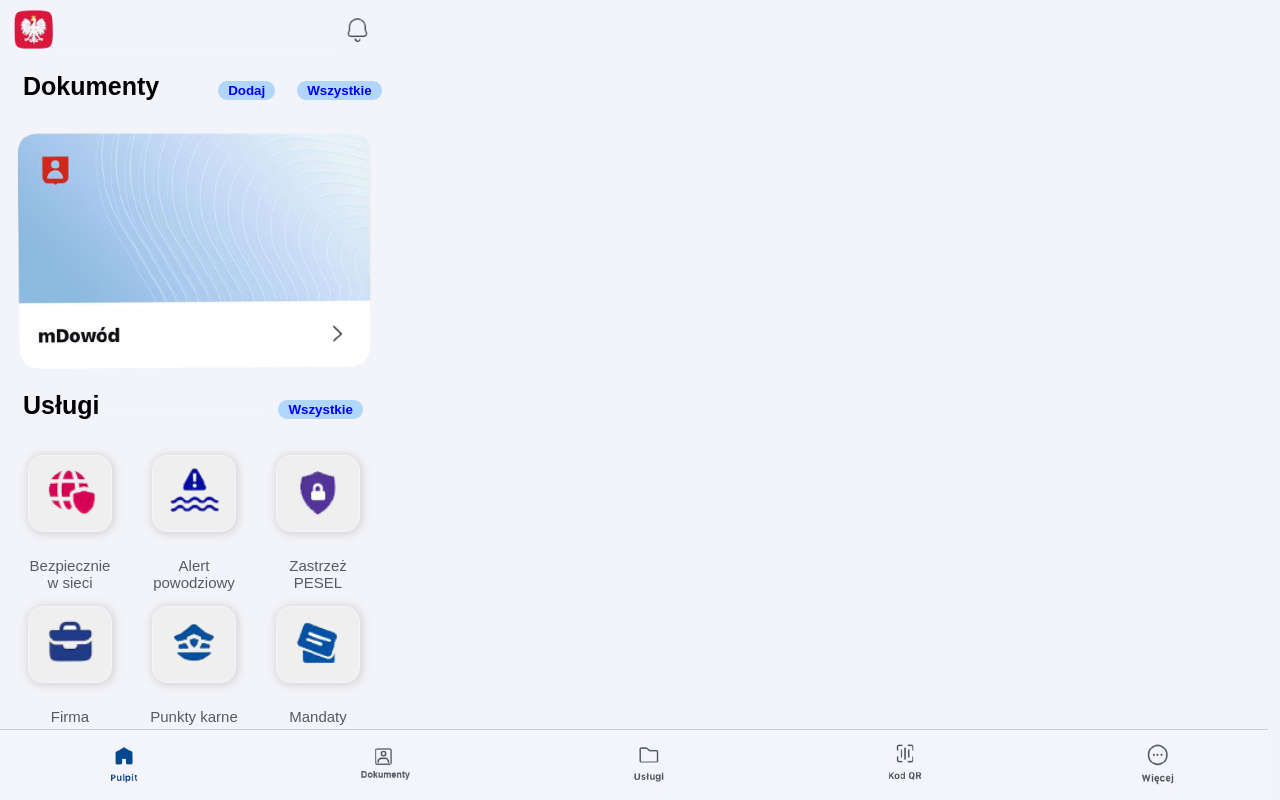
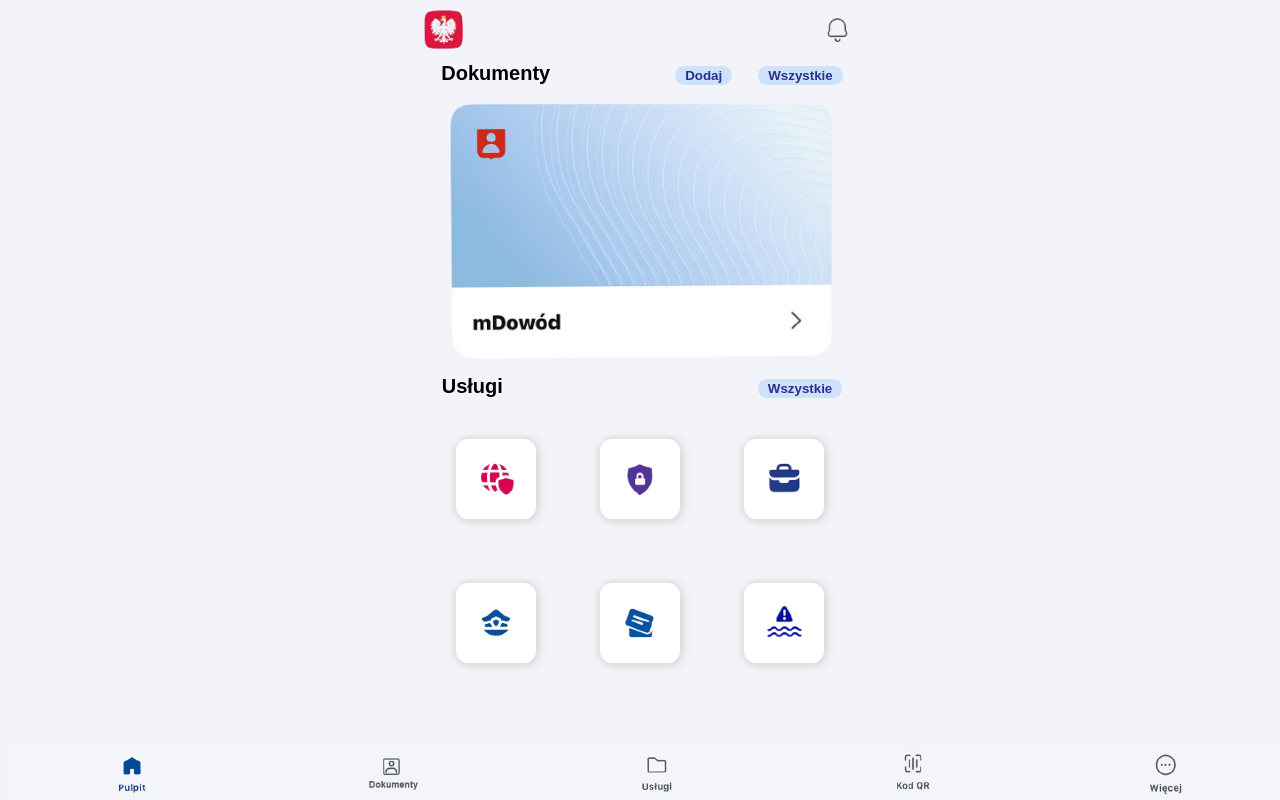
Before and after one commit to kamilgrt/mmob, a plain HTML site: page index2.html in a window 1280 px wide. Drawn offline with Linux system fonts and the light colour scheme.

Commit message:
Update index2.html

```diff
--- a/index2.html
+++ b/index2.html
@@ -7,22 +7,27 @@
     <body style="background-color:#f3f4f9">
 </head>
 <body>
-    <div><img class="orel" src="orel.png" alt="sometext" style="width: 40px;" /><b class="dot">.......................................................................</b><img src="dwonek.png" alt="sometext" style="width: 40px;" /></div>
-</p> <b class="usługi">Dokumenty</b> <b class="dot">.......... </b><button class="wszytko "><b>Dodaj</b></button><button class="wszytko "><b>Wszystkie</b></button><p>
 
-    <a class= "zdjecie" href="index.html"><img src="mdowod.png" alt="HTML tutorial" style="width: 370px;"></a>
-   </p> <b class="usługi">Usługi</b> <b class="dot">........................................ </b><button class="wszytko "><b>Wszystkie</b></button><p>
-    <div class="guziczki">
-        <div ><a class="aaa"><button class="aa"><img src="iconka.png" alt="sometext" style="width: 70px;" /></button></a><p>Bezpiecznie<br>w sieci</p></div>
-        <div><a class="aaa"><button class="aa"><img src="iconkauwaa.png" alt="sometext" style="width: 70px;"/></button></a><p>Alert<br>powodziowy</p></div>
-        <div><a class="aaa"><button class="aa"> <img src="iconka1.png" alt="sometext" style="width: 70px;"/></button></a><p>Zastrzeż<br>PESEL</p></div><br> </div>
-        <div class="guziczki"> <div><a class="aaa"><button class="aa"><img src="iconka2.png" alt="sometext" style="width: 70px;"/></button></a><p>Firma</p></div>
-        <div><a class="aaa"><button class="aa"><img src="iconka3.png" alt="sometext" style="width: 70px;"/></button></a><p>Punkty karne</p></div>
-        <div> <a class="aaa"><button class="aa"><img src="iconka4.png" alt="sometext" style="width: 70px;"/></button></a><p>Mandaty</p></div></div>
+    <nav class="gbar">
+
+    <img class="orel" src="orel.png" alt="sometext" style="width: 40px;" />
+    <img class="dwon" src="dwonek.png" alt="sometext" style="width: 40px;" /><br>
+    <b class="usługi">Dokumenty</b>
+    <button class="Dodaj"><b>Dodaj</b></button>
+    <button class="wszytko "><b>Wszystkie</b></button><br>
+    <a class= "zdjecie" href="index.html"><img src="mdowod.png"  style="width: 400px;"></a><BR>
+    <b class="usługi">Usługi</b>
+    <button class="wszytki" ><b>Wszystkie</b></button><br>
+    <img class="ic" src="iconka.png" alt="sometext" style="width: 50px;" />
+    <img class="ic" src="iconka1.png" alt="sometext" style="width: 50px;" />
+    <img class="ic" src="iconka2.png" alt="sometext" style="width: 50px;" /><br>
+    <img class="ic" src="iconka3.png" alt="sometext" style="width: 50px;" />
+    <img class="ic" src="iconka4.png" alt="sometext" style="width: 50px;" />
+    <img class="ic" src="iconkauwaa.png" alt="sometext" style="width: 50px;" />
+    </nav>
 
 
-
-        <nav class="navbar">
+        <nav class="navbarr">
             <img class="ba" src="bar.png" alt="sometext" style="width: 40px;" />
             <img class="ba" src="bar1.png" alt="sometext" style="width: 65px;" />
             <img class="ba" src="bar2.png" alt="sometext" style="width: 50px;" />
@@ -30,57 +35,64 @@
             <img class="ba" src="bar5.png" alt="sometext" style="width: 40px;" />
         </nav>
    <style>
-
-     .navbar {
+    .ic{
+        border: 15px solid white;
+        border-radius: 15%;
+        background-color: white;
+        box-shadow: 1px 1px 10px 1px rgb(206, 206, 206);
+        margin: 30px;
+    }
+    .wszytki{
+        color: rgb(45, 45, 148);
+       font-family: Arial, Helvetica, sans-serif;
+       background: rgba(108, 181, 250, 0.274);
+        padding-left: 10px;
+        padding-right: 10px;
+        padding-top: 2px;
+        padding-bottom: 2px;
+        margin-left: 250px;
+    }
+     .navbarr {
         width: 100%;
         display: flex;
         justify-content: space-around;
         background-color: #f4f5fa;
-    padding: 10px 0;
-    padding-top: 0px;
+       text-align: center;
         position: fixed;
         bottom: 0;
-    border-top: 1px solid #ccc;
-    margin-left: -20px;
     }
 
-.nav-item {
-    color: #333;
+    .gbar{
     text-align: center;
-    font-size: 12px;
-    text-decoration: none;
-    flex: 1;
     }
 
-.nav-item.active {
-    color: #007bff;
-    font-weight: bold;
+    .dwon{
+        margin-left: 350px;
     }
-    .line{
-        border: 0.5px solid rgb(224, 223, 223);
-    }
-    .ba{
-        margin-top: 10px;
-       margin-left: 30px;
-       margin-right: 5px;
-       display:line;
-    }
-    img{
 
 
+    .Dodaj{
+        color: rgb(45, 45, 148);
+       font-family: Arial, Helvetica, sans-serif;
+       background: rgba(108, 181, 250, 0.274);
+        padding-left: 10px;
+        padding-right: 10px;
+        padding-top: 2px;
+        padding-bottom: 2px;
+        margin-left: 120px;
     }
     button{
         border: 1px solid #f4f5fa;
         border-radius: 15px;
-        background-color: none;
+        background-color: white;
         margin: 10px;
 
 
     }
     .wszytko   {
-       color: blue;
+       color: rgb(45, 45, 148);
        font-family: Arial, Helvetica, sans-serif;
-       background: rgba(108, 182, 250, 0.493);
+       background: rgba(108, 181, 250, 0.274);
         padding-left: 10px;
         padding-right: 10px;
         padding-top: 2px;
@@ -90,36 +102,21 @@
     .usługi{
         font-family: Arial, Helvetica, sans-serif;
         margin-left: 15px;
-        font-size: 25px;
+        font-size: 20px;
         display: inline;
 
     }
-    .dot{
-        color: #f4f5fa;
-    }
+
     .zdjecie {
-        display: flex;
-        margin-left: px;
-    }
-    .aaa{
+        width: 100%;
+            text-align: center;
 
-        margin: 10px;
-        border: 0px solid white;
 
     }
-    .aa{
-        box-shadow: 1px 1px  10px 1px rgb(211, 209, 209);
-    }
-    .podpisy{
-        margin-left: 38px;
-        margin-right: 38px;
 
-    }
-    .guziczki{
-        display:flex;
-        margin-bottom: -10px;
 
-    }
+
+
     p{
         text-align: center;
         font-family: Arial, Helvetica, sans-serif;
@@ -127,9 +124,7 @@
         color: #575a63;
         font-style: bold ;
     }
-    .orel{
-        margin-left: 5px;
-    }
+
    </style>
 </body>
 </html>
```
Lines whose indentation alone changed are shown as unchanged.
